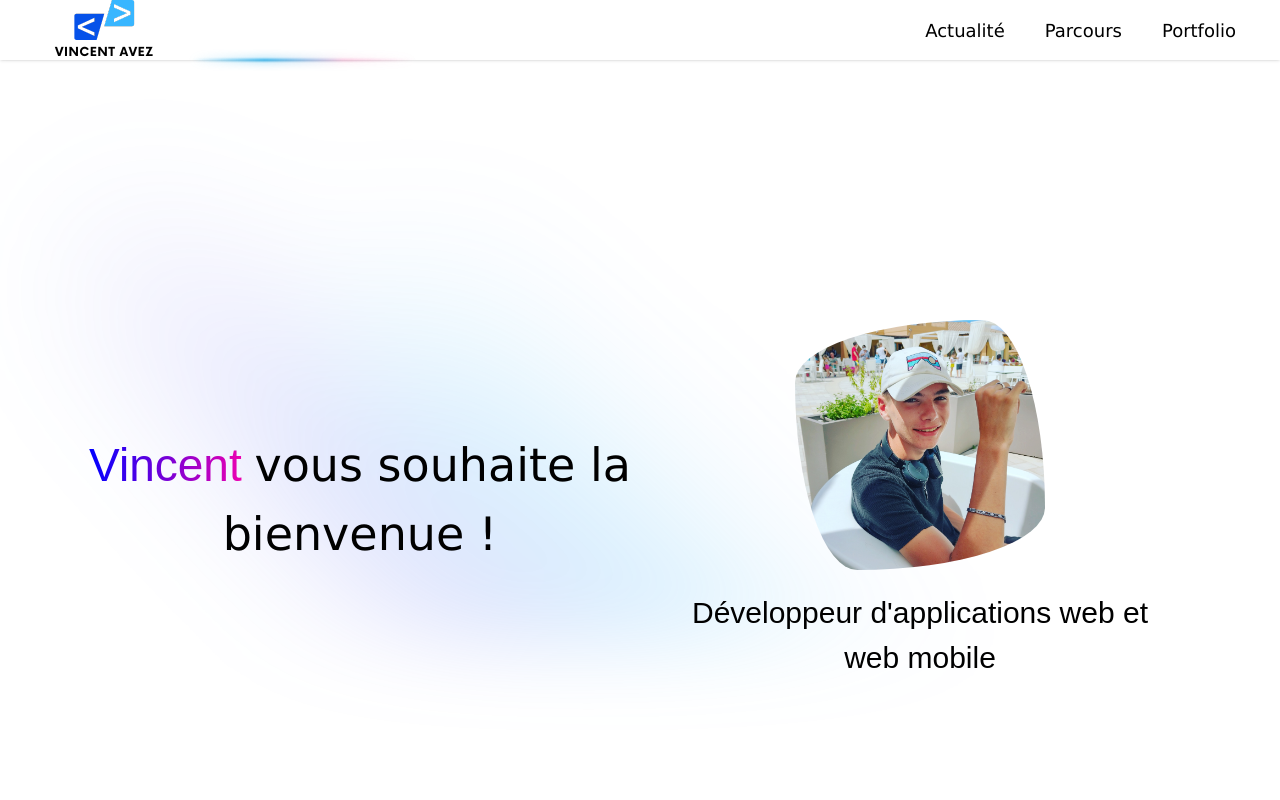
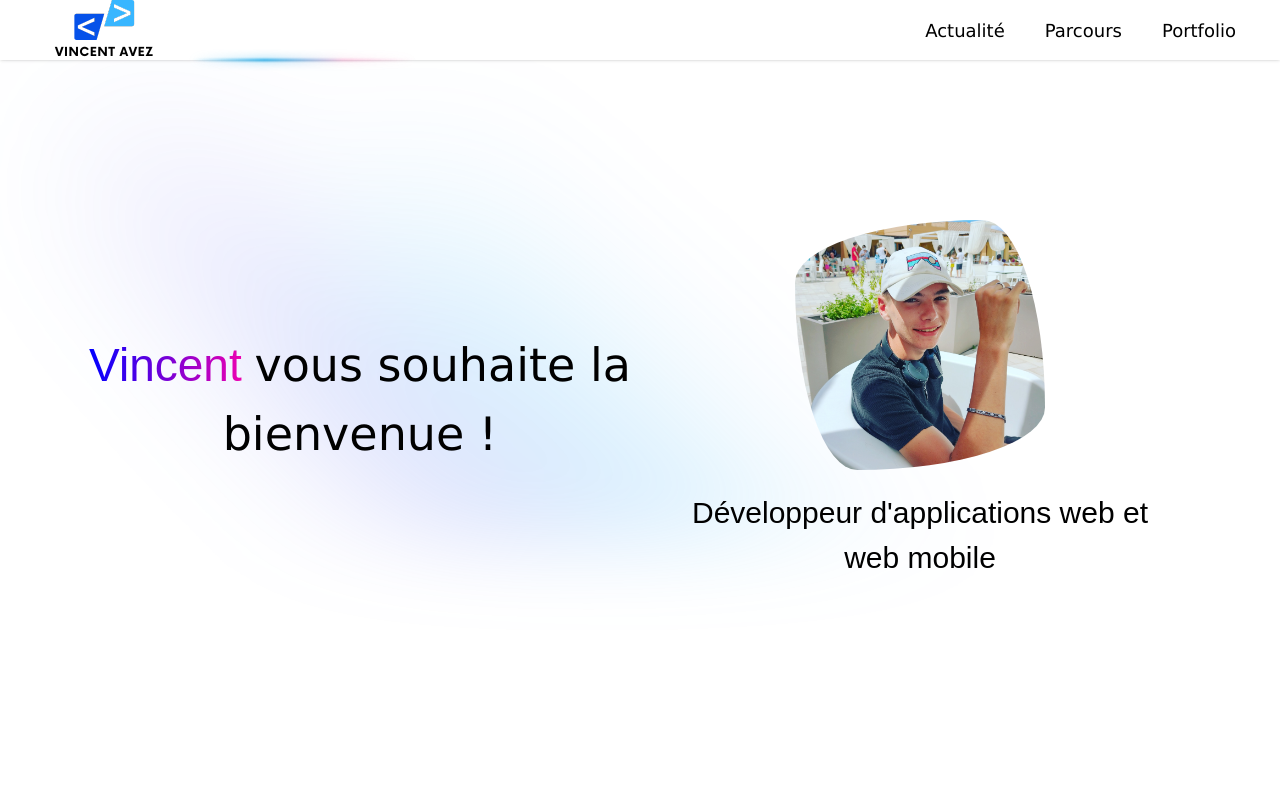
Before and after one commit to Azonesbz/vincentavez, a React (Vite) app in the folder client/: page / in a window 1280 px wide. Shown: the top 800 px of the page. Built offline with nearby package versions, Linux system fonts and the light colour scheme; a web font is replaced by a local one.

Commit message:
fixed margin to responsive design

```diff
--- a/client/src/components/header/Header.jsx
+++ b/client/src/components/header/Header.jsx
@@ -27,7 +27,7 @@ export default function Header() {
             </nav>
             <img className='absolute z-0 rotate-180 blur-2xl' src="/blurblue.png" alt="blur image" />
 
-            <div className='container items-center justify-center grid grid-cols-6 min-h-screen relative text-center mt-[100px] inset-0'>
+            <div className='container items-center justify-center grid grid-cols-6 min-h-screen relative text-center sm:mt-0 mt-[100px] inset-0'>
                 <h1 className='col-span-6 sm:col-span-3'><span className='gradient-text'>Vincent </span>vous souhaite la bienvenue !</h1>
                 <div className='relative col-span-6 sm:col-span-3 flex-col items-center justify-center p-10'>
                     <img className='m-auto image' src="/me.jpg" alt="" width={250} />
```
